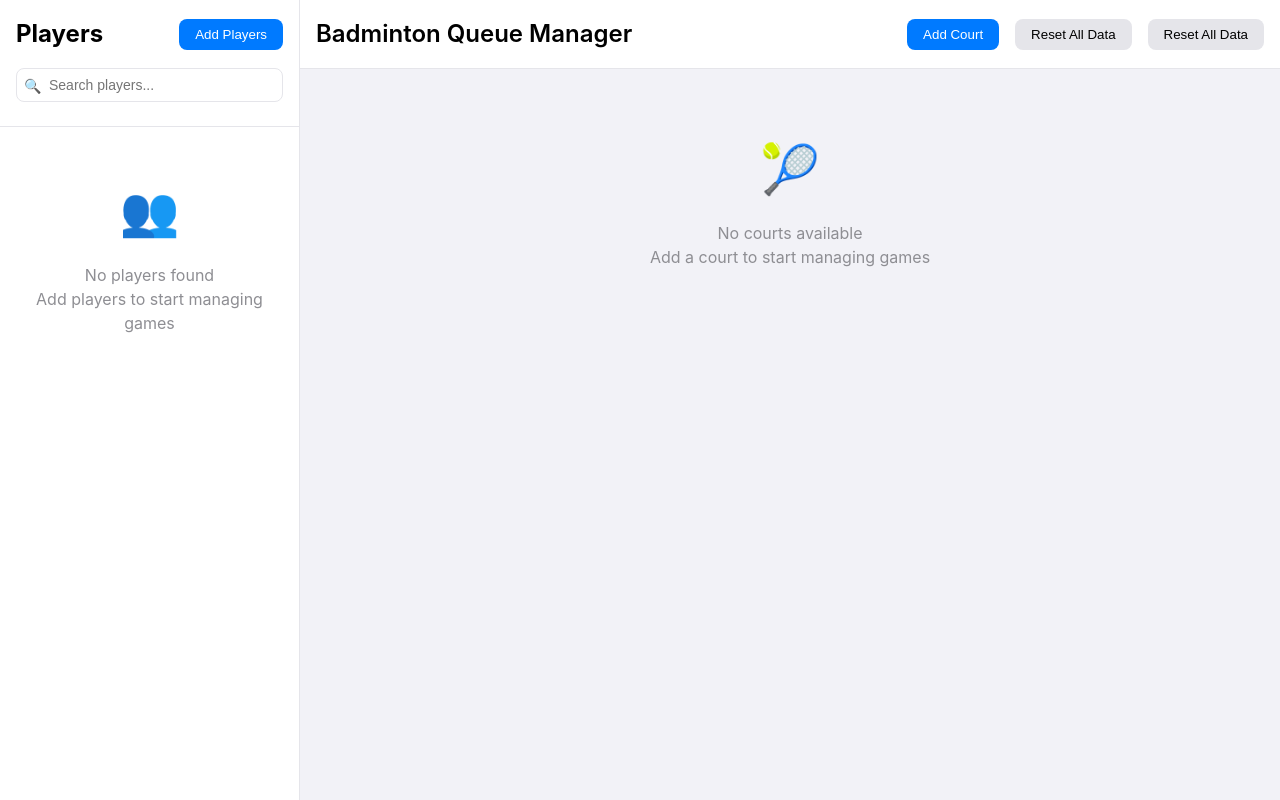
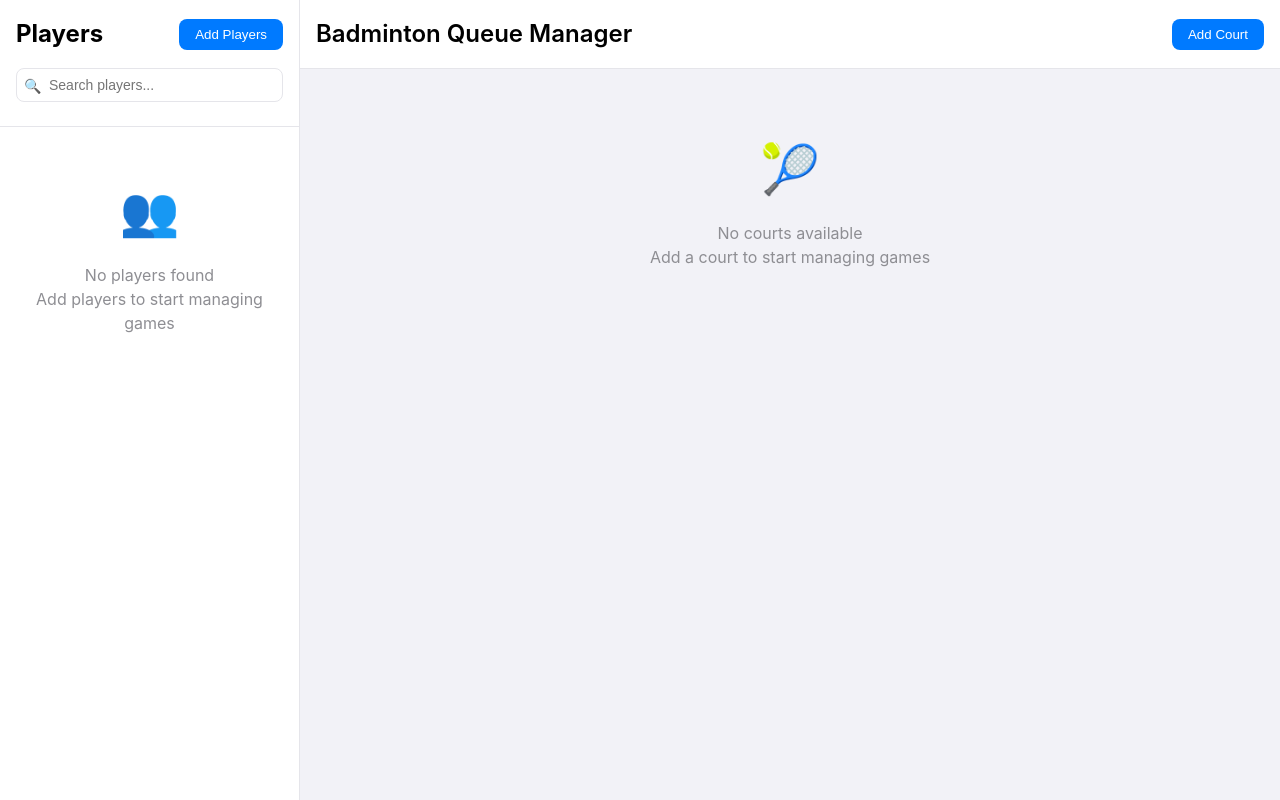
Before and after one commit to allexioz/queue, a plain HTML site: page index.html in a window 1280 px wide. Drawn offline with Linux system fonts and the light colour scheme.

Commit message:
minor fix

```diff
--- a/index.html
+++ b/index.html
@@ -3480,19 +3480,6 @@
                 this.setupPlayerManagerListeners();
                 this.setupCourtManagerListeners();
 
-                // Add reset button to main header
-                const mainHeaderActions = document.querySelector('.main-header-actions');
-                const resetButton = document.createElement('button');
-                resetButton.className = 'button secondary';
-                resetButton.textContent = 'Reset All Data';
-                resetButton.addEventListener('click', () => {
-                    if (confirm('Are you sure you want to reset all data? This cannot be undone.')) {
-                        PersistenceManager.clearState();
-                        window.location.reload();
-                    }
-                });
-                mainHeaderActions.appendChild(resetButton);
-
                 // Initial render
                 this.renderPlayersList();
                 this.renderCourts();
```
